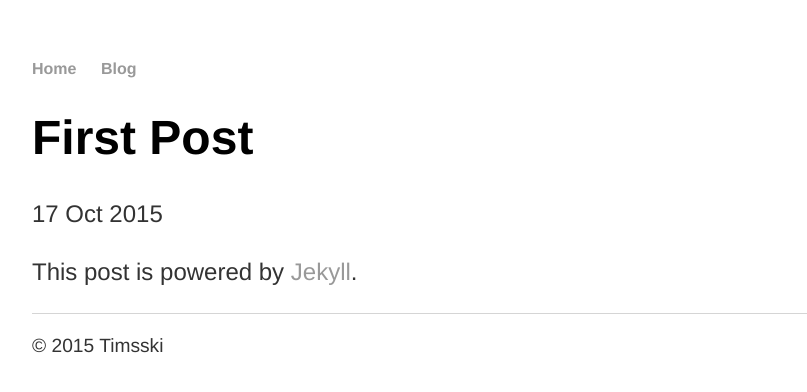
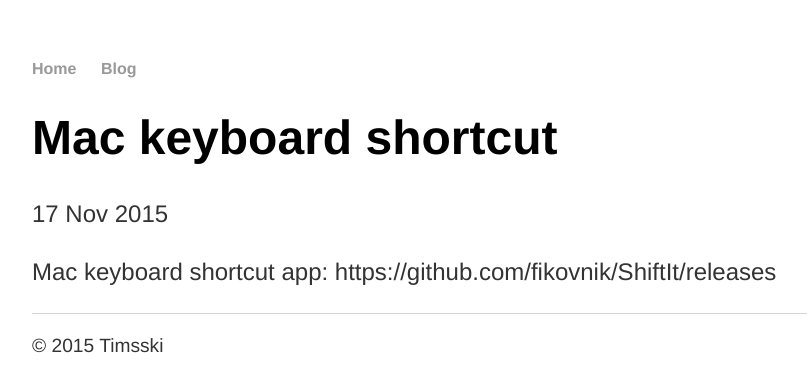
Before and after one commit to timsski/victoryubelt, a Jekyll site: the page built from _posts/2015-10-17-first-post.md, in a window 1280 px wide. Shown: the top 392 px of the page, without its empty margins (160-967 px from the left). Built offline with Jekyll 4.4.1, drawn with Linux system fonts in a browser that asks for light colours.

Commit message:
Update 2015-10-17-first-post.md

```diff
--- a/_posts/2015-10-17-first-post.md
+++ b/_posts/2015-10-17-first-post.md
@@ -1,7 +1,7 @@
 ---
 layout: post
-title: "First Post"
-date: 2015-10-17
+title: "Mac keyboard shortcut"
+date: 2015-11-17
 ---
 
-This post is powered by [Jekyll](http://jekyllrb.com).
+Mac keyboard shortcut app: https://github.com/fikovnik/ShiftIt/releases
```
